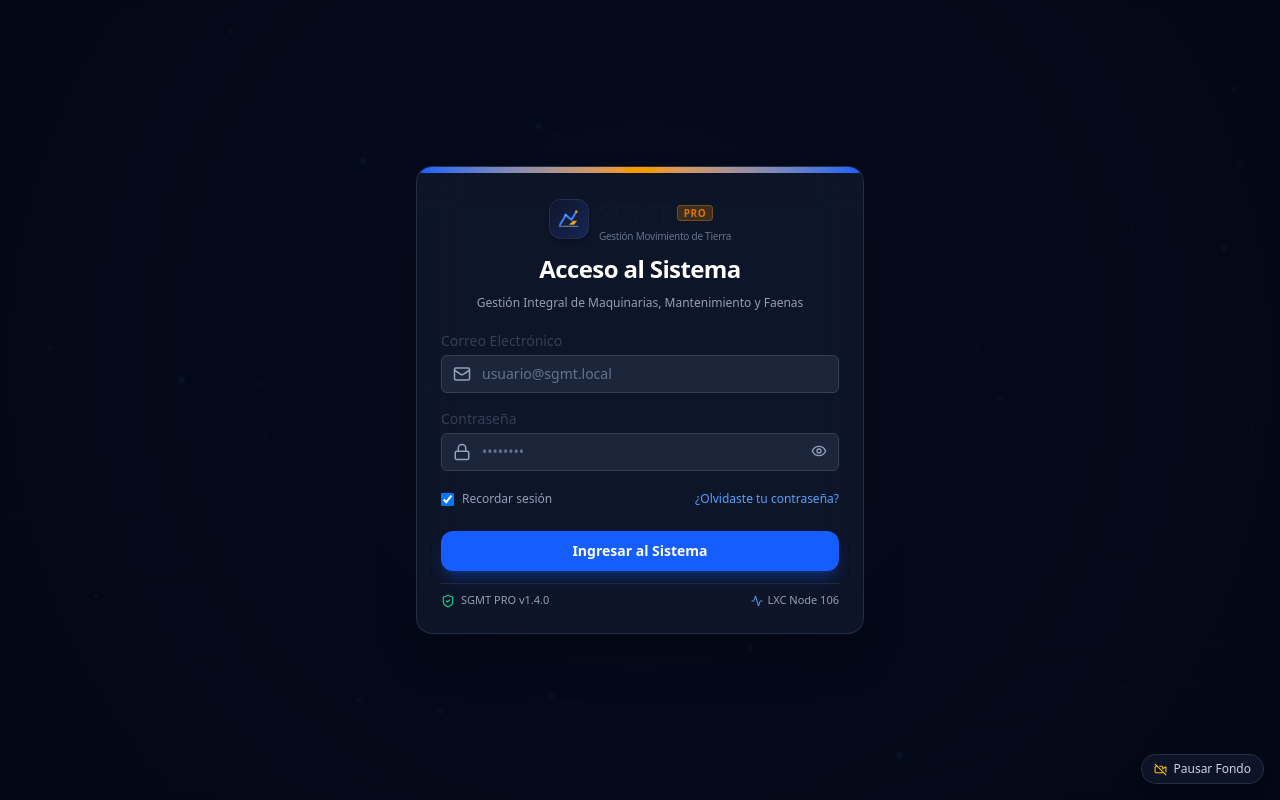
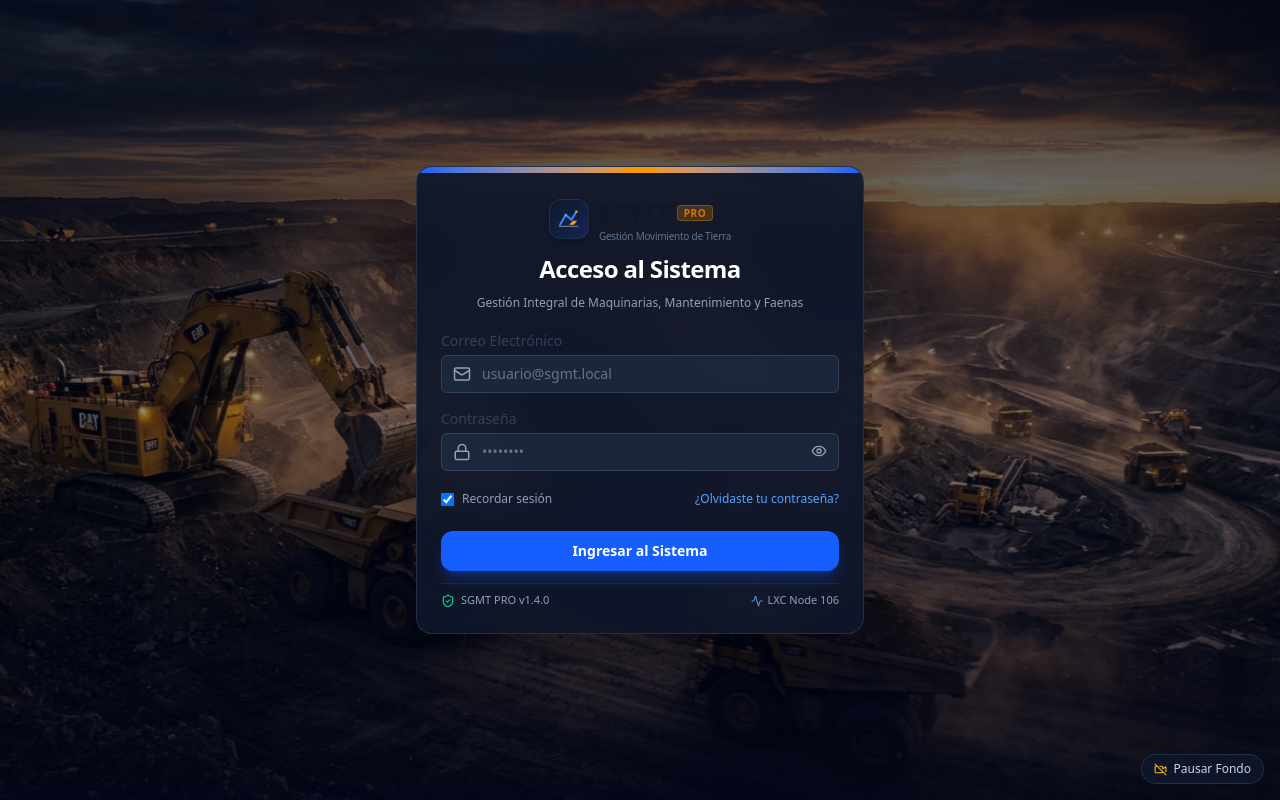
Before and after one commit to capemaxchile-stack/SGMT, a React (Vite) app in the folder web/: page /login in a window 1280 px wide. Built offline with nearby package versions, Linux system fonts and the light colour scheme; no server answers.

Commit message:
feat(auth-ui): add high-res machinery background with cinematic kenburns motion and ambient particle overlay

```diff
--- a/web/src/index.css
+++ b/web/src/index.css
@@ -98,3 +98,19 @@ html.dark body {
     overflow: visible !important;
   }
 }
+
+@keyframes kenburns {
+  0% {
+    transform: scale(1) translate(0, 0);
+  }
+  50% {
+    transform: scale(1.08) translate(-1%, -1.5%);
+  }
+  100% {
+    transform: scale(1.04) translate(1%, 0.5%);
+  }
+}
+
+.animate-kenburns {
+  animation: kenburns 35s ease-in-out infinite alternate;
+}
--- a/web/src/pages/LoginPage.tsx
+++ b/web/src/pages/LoginPage.tsx
@@ -58,31 +58,16 @@ export function LoginPage() {
       t += 0.008;
       ctx.clearRect(0, 0, width, height);
 
-      // Deep radial gradient background
-      const bgGrad = ctx.createRadialGradient(
-        width * 0.5,
-        height * 0.4,
-        width * 0.1,
-        width * 0.5,
-        height * 0.5,
-        width * 0.8
-      );
-      bgGrad.addColorStop(0, '#0f172a'); // slate-900
-      bgGrad.addColorStop(0.6, '#090d16'); // slate-950
-      bgGrad.addColorStop(1, '#020617'); // darkest slate
-      ctx.fillStyle = bgGrad;
-      ctx.fillRect(0, 0, width, height);
+      // Subtle Topographic Elevation Contour Lines
+      ctx.lineWidth = 1;
+      for (let layer = 1; layer <= 3; layer++) {
+        ctx.beginPath();
+        const baseOffset = height * (0.65 + layer * 0.1);
+        ctx.strokeStyle = `rgba(245, 158, 11, ${0.12 - layer * 0.03})`; // Warm amber dust contour glow
 
-      // Animated Topographic Elevation Contour Lines
-      ctx.lineWidth = 1;
-      for (let layer = 1; layer <= 4; layer++) {
-        ctx.beginPath();
-        const baseOffset = height * (0.55 + layer * 0.1);
-        ctx.strokeStyle = `rgba(59, 130, 246, ${0.08 - layer * 0.015})`; // Subtle blue glow
-
-        for (let x = 0; x <= width; x += 20) {
-          const wave1 = Math.sin(x * 0.003 + t + layer) * 35;
-          const wave2 = Math.cos(x * 0.006 - t * 0.8 + layer) * 20;
+        for (let x = 0; x <= width; x += 25) {
+          const wave1 = Math.sin(x * 0.003 + t + layer) * 25;
+          const wave2 = Math.cos(x * 0.005 - t * 0.6 + layer) * 15;
           const y = baseOffset + wave1 + wave2;
 
           if (x === 0) ctx.moveTo(x, y);
@@ -91,7 +76,7 @@ export function LoginPage() {
         ctx.stroke();
       }
 
-      // Floating Particle Nodes
+      // Floating Particle Nodes (Volumetric dust / quarry ambient motes)
       for (const p of particles) {
         p.x += p.vx;
         p.y += p.vy;
@@ -103,7 +88,7 @@ export function LoginPage() {
 
         ctx.beginPath();
         ctx.arc(p.x, p.y, p.radius, 0, Math.PI * 2);
-        ctx.fillStyle = `rgba(147, 197, 253, ${p.alpha * 0.4})`; // Soft amber/blue speck
+        ctx.fillStyle = `rgba(251, 191, 36, ${p.alpha * 0.5})`; // Warm quarry glow
         ctx.fill();
       }
 
@@ -145,15 +130,20 @@ export function LoginPage() {
 
   return (
     <div className="relative min-h-screen flex items-center justify-center p-4 overflow-hidden bg-slate-950 select-none">
-      {/* 1. Base Canvas (Topographic Elevation Lines & Ambient Particles) */}
-      <canvas
-        ref={canvasRef}
-        className="absolute inset-0 z-0 pointer-events-none w-full h-full"
-      />
+      {/* 1. Heavy Machinery & Quarry Background Image with Smooth Cinematic Ken Burns Motion */}
+      <div className="absolute inset-0 z-0 overflow-hidden pointer-events-none">
+        <img
+          src="/images/earthmoving_bg.jpg"
+          alt="Operación Maquinaria y Movimiento de Tierras"
+          className={`w-full h-full object-cover object-center scale-100 transition-transform duration-1000 ${
+            isVideoActive ? 'animate-kenburns' : ''
+          }`}
+        />
+      </div>
 
-      {/* 2. Background Video Layer with Error Fallback */}
+      {/* 2. Optional Video Layer (Overlay) */}
       {isVideoActive && !hasVideoError && (
-        <div className="absolute inset-0 z-0 overflow-hidden pointer-events-none transition-opacity duration-1000">
+        <div className="absolute inset-0 z-1 overflow-hidden pointer-events-none transition-opacity duration-1000">
           <video
             ref={videoRef}
             autoPlay
@@ -161,7 +151,7 @@ export function LoginPage() {
             muted
             playsInline
             onError={() => setHasVideoError(true)}
-            className="absolute top-1/2 left-1/2 min-w-full min-h-full w-auto h-auto -translate-x-1/2 -translate-y-1/2 object-cover opacity-60 mix-blend-screen"
+            className="absolute top-1/2 left-1/2 min-w-full min-h-full w-auto h-auto -translate-x-1/2 -translate-y-1/2 object-cover opacity-30 mix-blend-screen"
           >
             <source src="/videos/earthmoving_bg.mp4" type="video/mp4" />
             <source src="/videos/earthmoving_bg.webm" type="video/webm" />
@@ -169,10 +159,16 @@ export function LoginPage() {
         </div>
       )}
 
-      {/* 3. Contrast & Focus Overlay */}
-      <div className="absolute inset-0 z-10 bg-slate-950/70 backdrop-blur-[1.5px]" />
+      {/* 3. Ambient Dust & Contour Canvas Overlay */}
+      <canvas
+        ref={canvasRef}
+        className="absolute inset-0 z-2 pointer-events-none w-full h-full"
+      />
 
-      {/* 4. Foreground Login Card */}
+      {/* 4. Balanced Cinematic Vignette Overlay (Gives high contrast to the login card while showcasing machinery) */}
+      <div className="absolute inset-0 z-10 bg-gradient-to-t from-slate-950/90 via-slate-950/45 to-slate-950/75 backdrop-blur-[0.5px] pointer-events-none" />
+
+      {/* 5. Foreground Login Card */}
       <Card className="relative z-20 w-full max-w-md shadow-2xl border border-slate-700/60 bg-slate-900/90 backdrop-blur-xl rounded-2xl overflow-hidden animate-in fade-in zoom-in-95 duration-200">
         {/* Top Brand Accent Line */}
         <div className="h-1.5 w-full bg-gradient-to-r from-blue-600 via-amber-500 to-blue-600" />
```
Also changed, not shown: web/public/images/earthmoving_bg.jpg (added).
